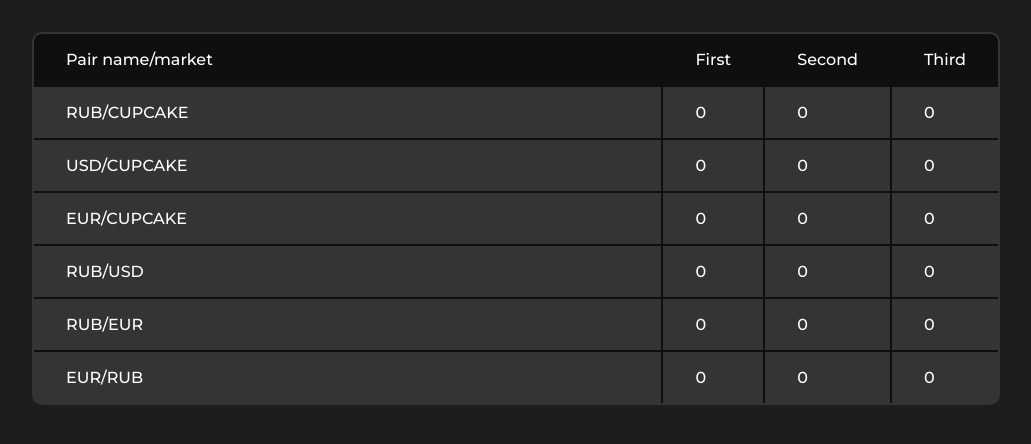
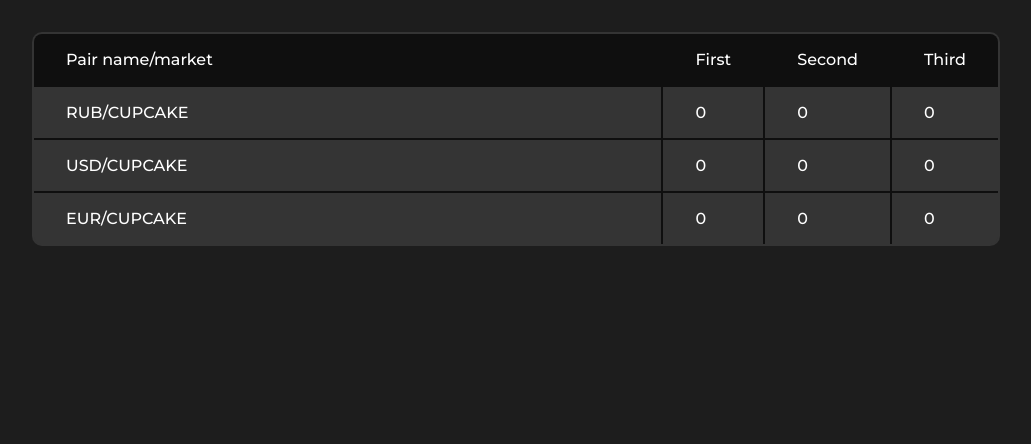
Before and after one commit to AngelikaPrik/cupcake_test, a React (Vite) app: page / in a window 1280 px wide. Shown: the top 444 px of the page, without its empty margins (124-1155 px from the left). Built offline with nearby package versions, Linux system fonts and the light colour scheme; no server answers.

Commit message:
removed empty td

```diff
--- a/src/components/currenсyTable.tsx
+++ b/src/components/currenсyTable.tsx
@@ -24,24 +24,6 @@ export const CurrencyTable = (props: PropsType) => {
             ))}
           </tr>
         ))}
-        <tr>
-          <td>RUB/USD</td>
-          <td>0</td>
-          <td>0</td>
-          <td>0</td>
-        </tr>
-        <tr>
-          <td>RUB/EUR</td>
-          <td>0</td>
-          <td>0</td>
-          <td>0</td>
-        </tr>
-        <tr>
-          <td>EUR/RUB</td>
-          <td>0</td>
-          <td>0</td>
-          <td>0</td>
-        </tr>
       </tbody>
     </table>
   )
```
